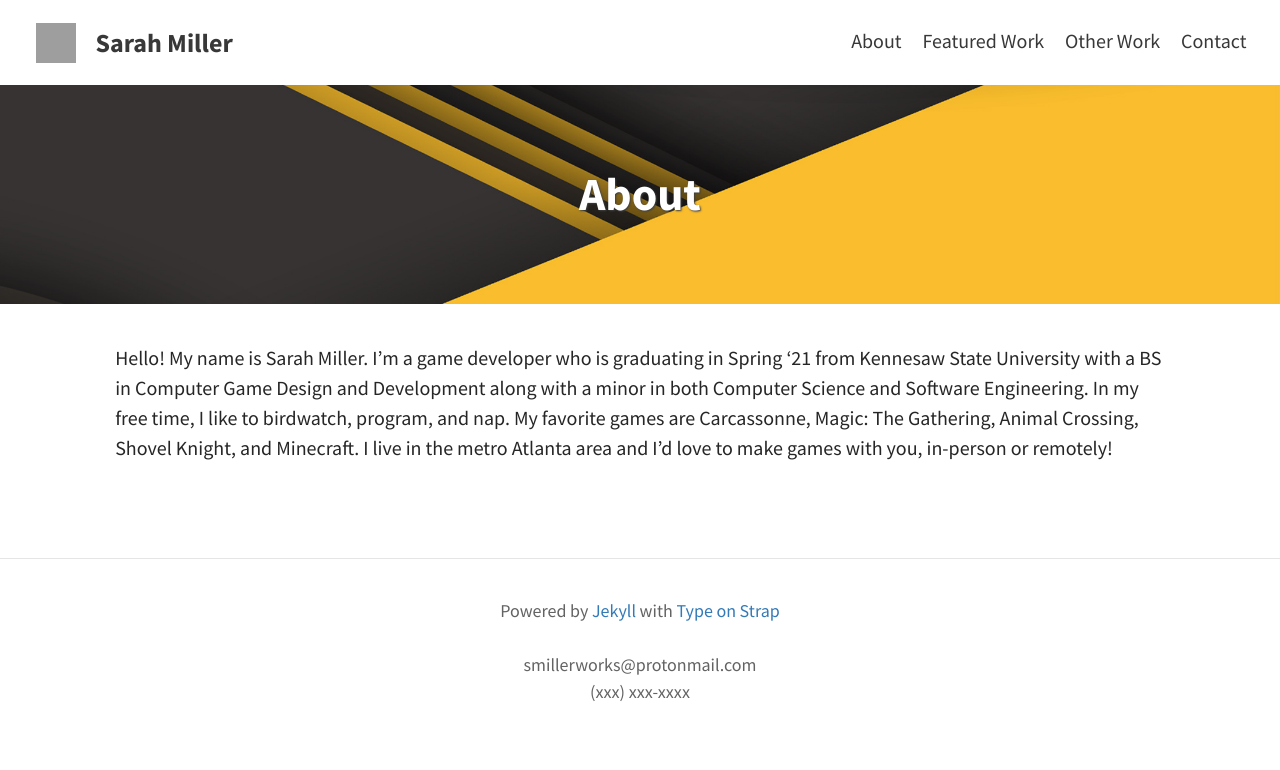
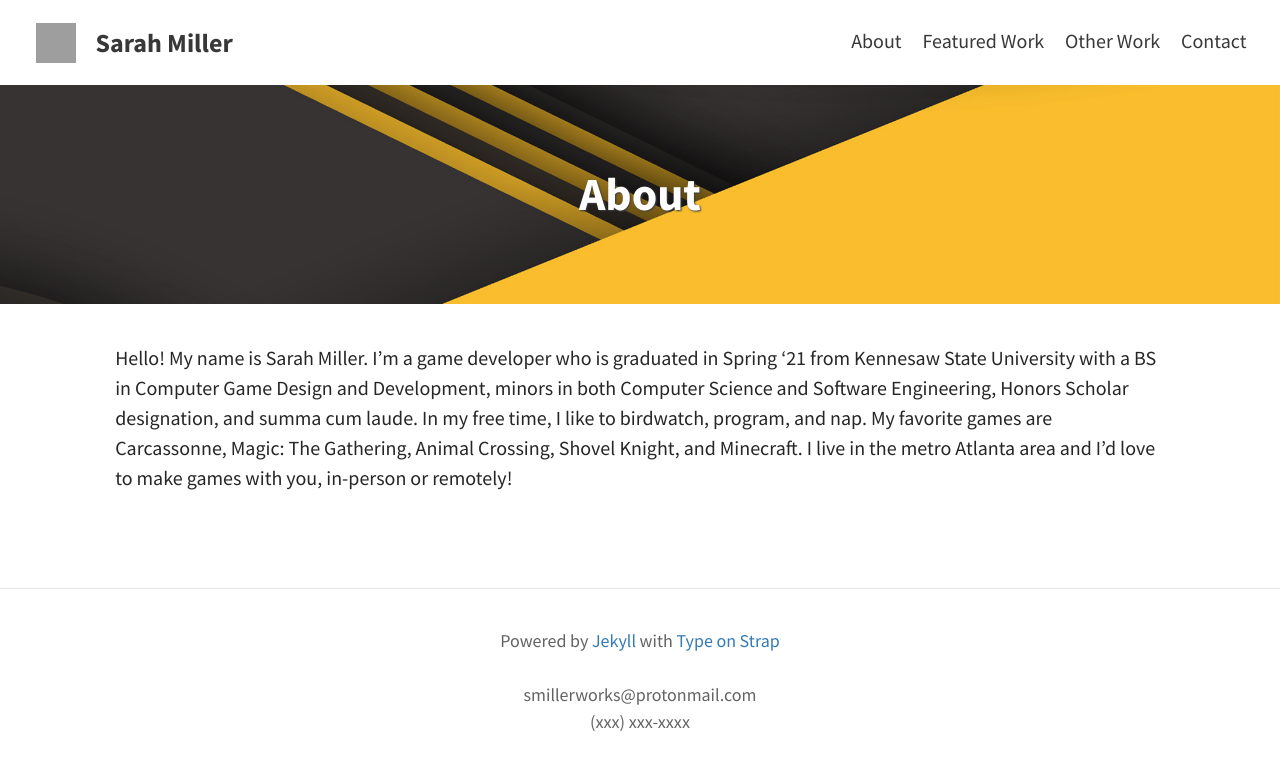
Before and after one commit to smillerworks/portfolio, a Jekyll site: the page built from pages/about.md, in a window 1280 px wide. Shown: the top 770 px of the page. Built offline with Jekyll 4.4.1, drawn with Linux system fonts in a browser that asks for light colours; grey boxes are pictures that could not be loaded.

Commit message:
Update about.md

```diff
--- a/pages/about.md
+++ b/pages/about.md
@@ -5,4 +5,4 @@ permalink: /about/
 feature-img: "assets/img/black&yellowshapes.jpg"
 ---
 
-Hello! My name is Sarah Miller. I'm a game developer who is graduating in Spring '21 from Kennesaw State University with a BS in Computer Game Design and Development along with a minor in both Computer Science and Software Engineering. In my free time, I like to birdwatch, program, and nap. My favorite games are Carcassonne, Magic: The Gathering, Animal Crossing, Shovel Knight, and Minecraft. I live in the metro Atlanta area and I'd love to make games with you, in-person or remotely!
+Hello! My name is Sarah Miller. I'm a game developer who is graduated in Spring '21 from Kennesaw State University with a BS in Computer Game Design and Development, minors in both Computer Science and Software Engineering, Honors Scholar designation, and summa cum laude. In my free time, I like to birdwatch, program, and nap. My favorite games are Carcassonne, Magic: The Gathering, Animal Crossing, Shovel Knight, and Minecraft. I live in the metro Atlanta area and I'd love to make games with you, in-person or remotely!
```
